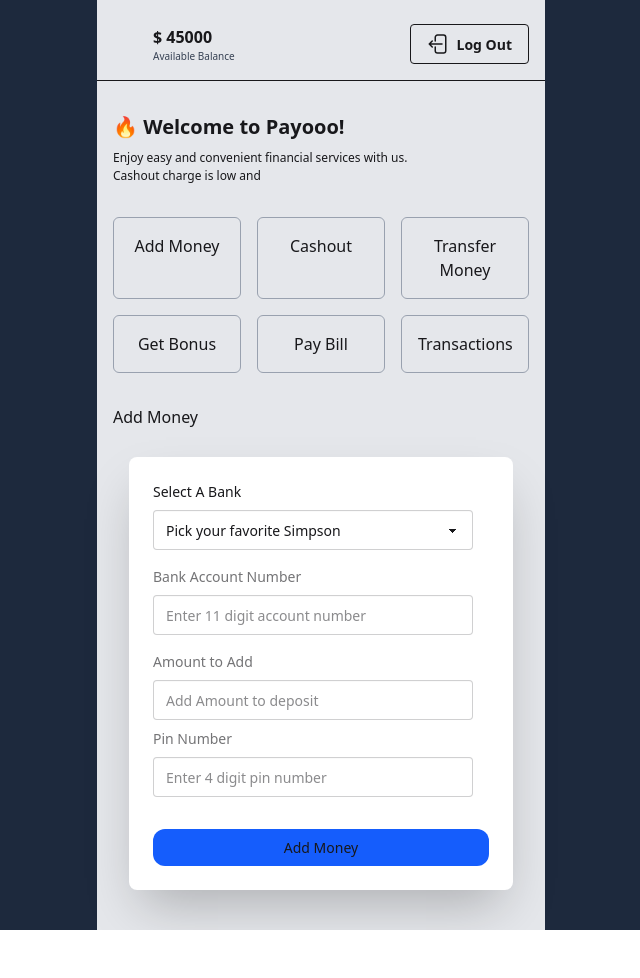
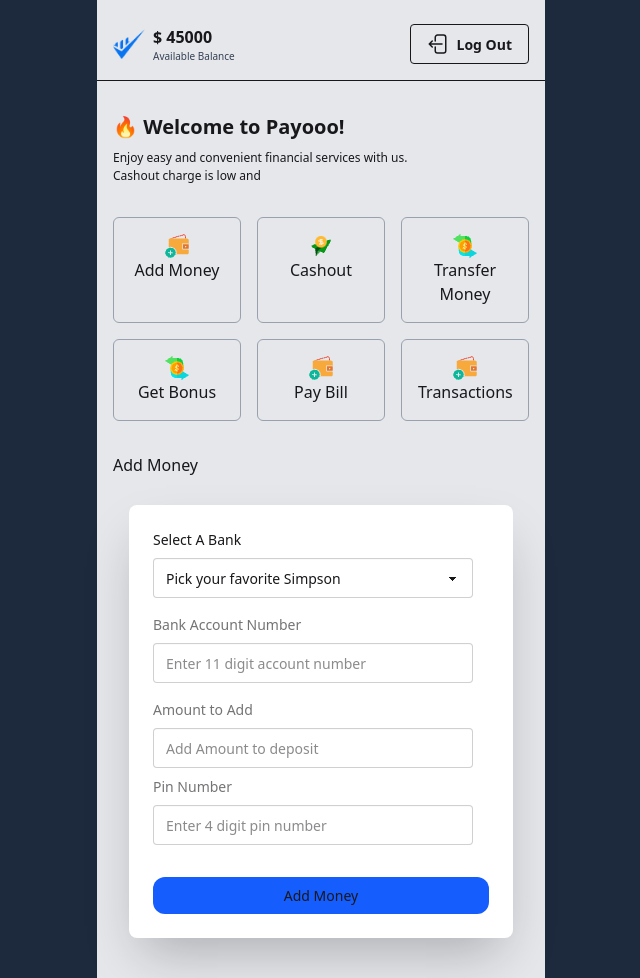
Before and after one commit to jerinjamandev/Bank-Account, a plain HTML site: page main.html in a window 1280 px wide. Shown: the whole page, without its empty margins (319-959 px from the left). Before the commit the page ends 930 px from the top, so only its background shows below. Drawn offline with nearby package versions, Linux system fonts and the light colour scheme.

Commit message:
paayo-cut

```diff
--- a/main.html
+++ b/main.html
@@ -15,7 +15,7 @@
      <div class="flex justify-between px-4 items-center">
         <div class="flex gap-2 justify-start items-center">
             <div>
-                <img class="w-8" src="./Payoo-MFS-Resources/assets/Group.png" alt="">
+                <img class="w-8" src="./assets/Group.png" alt="">
             </div>
             <div>
                 <h2 class="font-bold">$ <span id="main-balance">45000</span></h2>
@@ -45,32 +45,32 @@
 
         <div class="grid grid-cols-3 gap-4">
             <div id="add-money-toggle" class="border border-gray-400 rounded-md p-4">
-                <img class="w-6 mx-auto" src="./Payoo-MFS-Resources/assets/wallet1.png" alt="">
+                <img class="w-6 mx-auto" src="./assets/wallet1.png" alt="">
                 <h2 class="text-center">Add Money</h2>
             </div>
 
             <div id="cash-out-toggle" class="border border-gray-400 rounded-md p-4">
-                <img class="w-6 mx-auto" src="./Payoo-MFS-Resources/assets/send1.png" alt="">
+                <img class="w-6 mx-auto" src="./assets/send1.png" alt="">
                 <h2 class="text-center">Cashout</h2>
             </div>
 
             <div class="border border-gray-400 rounded-md p-4">
-                <img class="w-6 mx-auto" src="./Payoo-MFS-Resources/assets/money1.png" alt="">
+                <img class="w-6 mx-auto" src="./assets/money1.png" alt="">
                 <h2 class="text-center">Transfer Money</h2>
             </div>
 
             <div class="border border-gray-400 rounded-md p-4">
-                <img class="w-6 mx-auto" src="./Payoo-MFS-Resources/assets/money1.png" alt="">
+                <img class="w-6 mx-auto" src="./assets/money1.png" alt="">
                 <h2 class="text-center">Get Bonus</h2>
             </div>
 
             <div class="border border-gray-400 rounded-md p-4">
-                <img class="w-6 mx-auto" src="./Payoo-MFS-Resources/assets/wallet1.png" alt="">
+                <img class="w-6 mx-auto" src="./assets/wallet1.png" alt="">
                 <h2 class="text-center">Pay Bill</h2>
             </div>
 
             <div class="border border-gray-400 rounded-md p-4">
-                <img class="w-6 mx-auto" src="./Payoo-MFS-Resources/assets/wallet1.png" alt="">
+                <img class="w-6 mx-auto" src="./assets/wallet1.png" alt="">
                 <h2 class="text-center">Transactions</h2>
             </div>
         </div>
```
Also changed, not shown: index.html (+2 -2 lines), assets/Group.png (added), assets/bg.png (added), assets/bonus1.png (added), assets/money1.png (added), assets/purse1.png (added), assets/send1.png (added), assets/transaction1.png (added), assets/wallet1.png (added), payoo.png (added), 1 other file.
